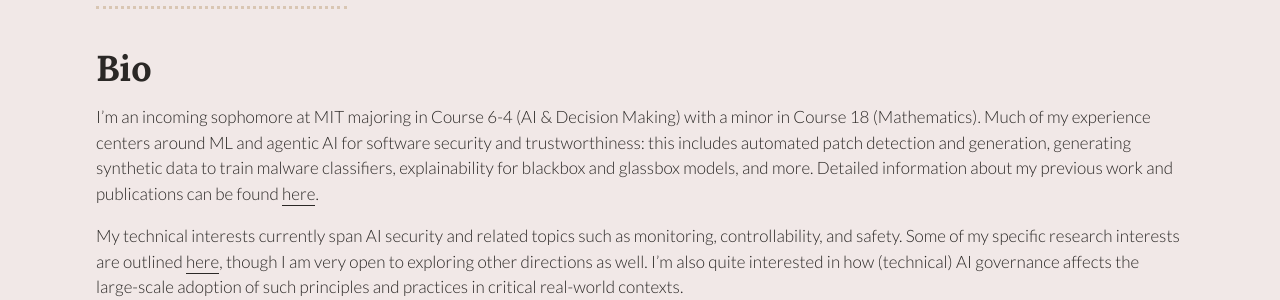
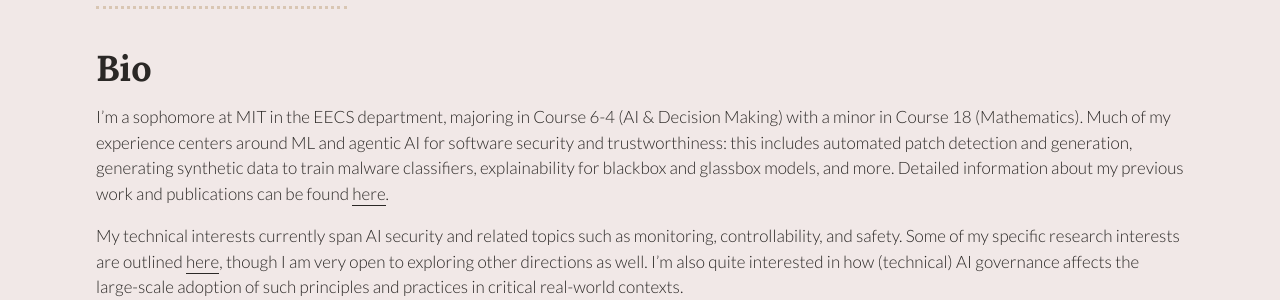
Before and after one commit to elisazyt/elisazyt.github.io, a Jekyll site: the page built from about.md, in a window 1280 px wide. Shown: the part 163-463 px from the top of the page. Built offline with Jekyll 4.4.1, drawn with Linux system fonts in a browser that asks for light colours.

Commit message:
few changes

```diff
--- a/_layouts/home.html
+++ b/_layouts/home.html
@@ -18,7 +18,7 @@
           </div>
 
           <div class="hero-text">
-            <h1 class="h0 header-title">hi, i'm elisa!<span class="hero-subtitle">i'm an MIT undergrad studying<br>AI &amp; decision making</span></h1>
+            <h1 class="h0 header-title">hi, i'm elisa!<span class="hero-subtitle">I'm an MIT undergrad in the EECS <br>department, majoring in AI &amp; Decision <br>Making with a minor in Mathematics</span></h1>
             <div class="h4 lh-condensed font-smoothing prose-intro">
               {{ site.data.home.intro | markdownify }}
             </div>
--- a/about.md
+++ b/about.md
@@ -8,7 +8,7 @@ order: 1
 ## Bio
 {: .awards-heading}
 
-I'm an incoming sophomore at MIT majoring in Course 6-4 (AI & Decision Making) with a minor in Course 18 (Mathematics). Much of my experience centers around ML and agentic AI for software security and trustworthiness: this includes automated patch detection and generation, generating synthetic data to train malware classifiers, explainability for blackbox and glassbox models, and more. Detailed information about my previous work and publications can be found [here](/projects/).
+I'm a sophomore at MIT in the EECS department, majoring in Course 6-4 (AI & Decision Making) with a minor in Course 18 (Mathematics). Much of my experience centers around ML and agentic AI for software security and trustworthiness: this includes automated patch detection and generation, generating synthetic data to train malware classifiers, explainability for blackbox and glassbox models, and more. Detailed information about my previous work and publications can be found [here](/projects/).
 
 My technical interests currently span AI security and related topics such as monitoring, controllability, and safety. Some of my specific research interests are outlined [here](/thoughts/#my-research-interests), though I am very open to exploring other directions as well. I'm also quite interested in how (technical) AI governance affects the large-scale adoption of such principles and practices in critical real-world contexts.
 
```
Also changed, not shown: 2 other files.
